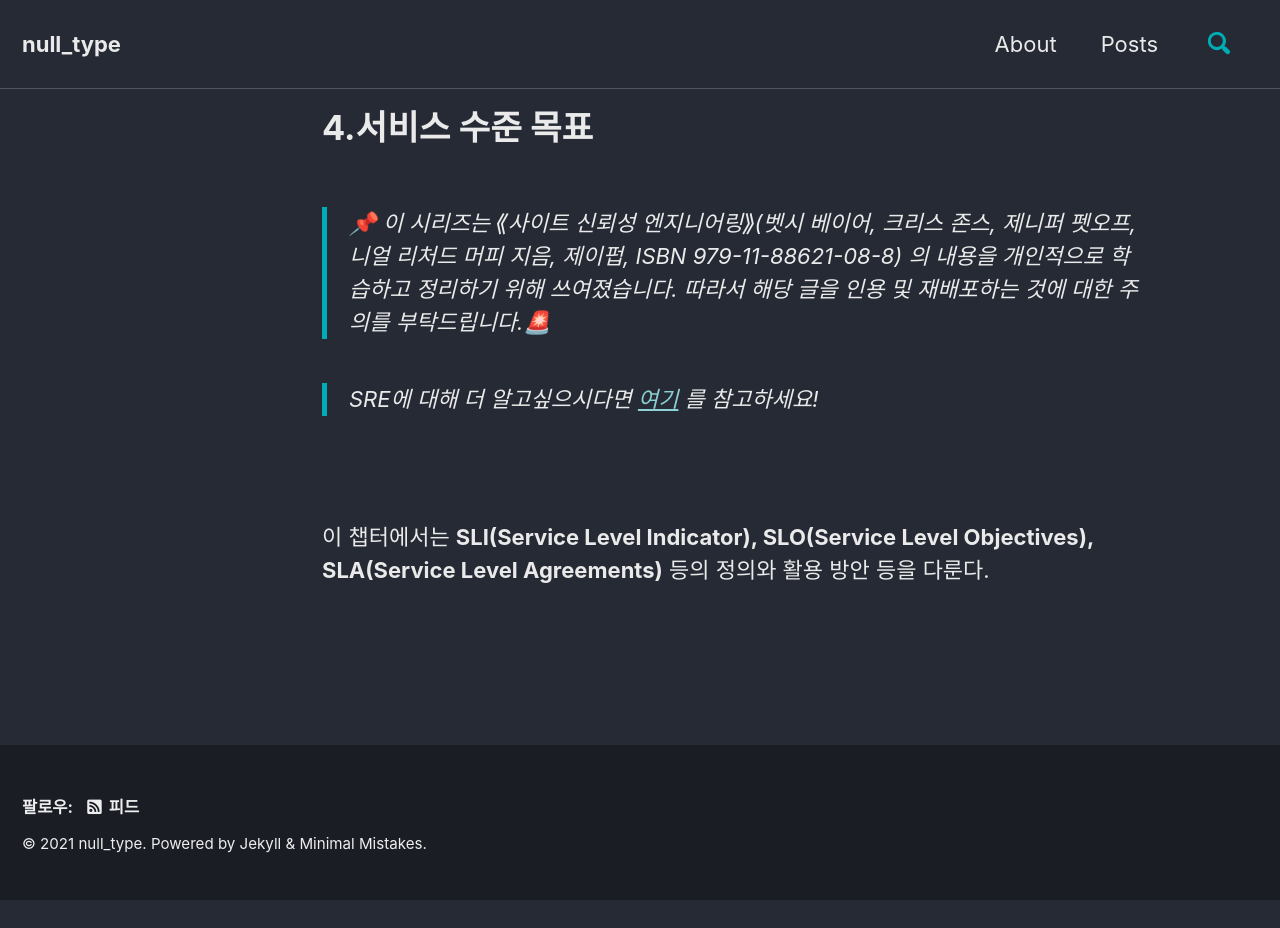
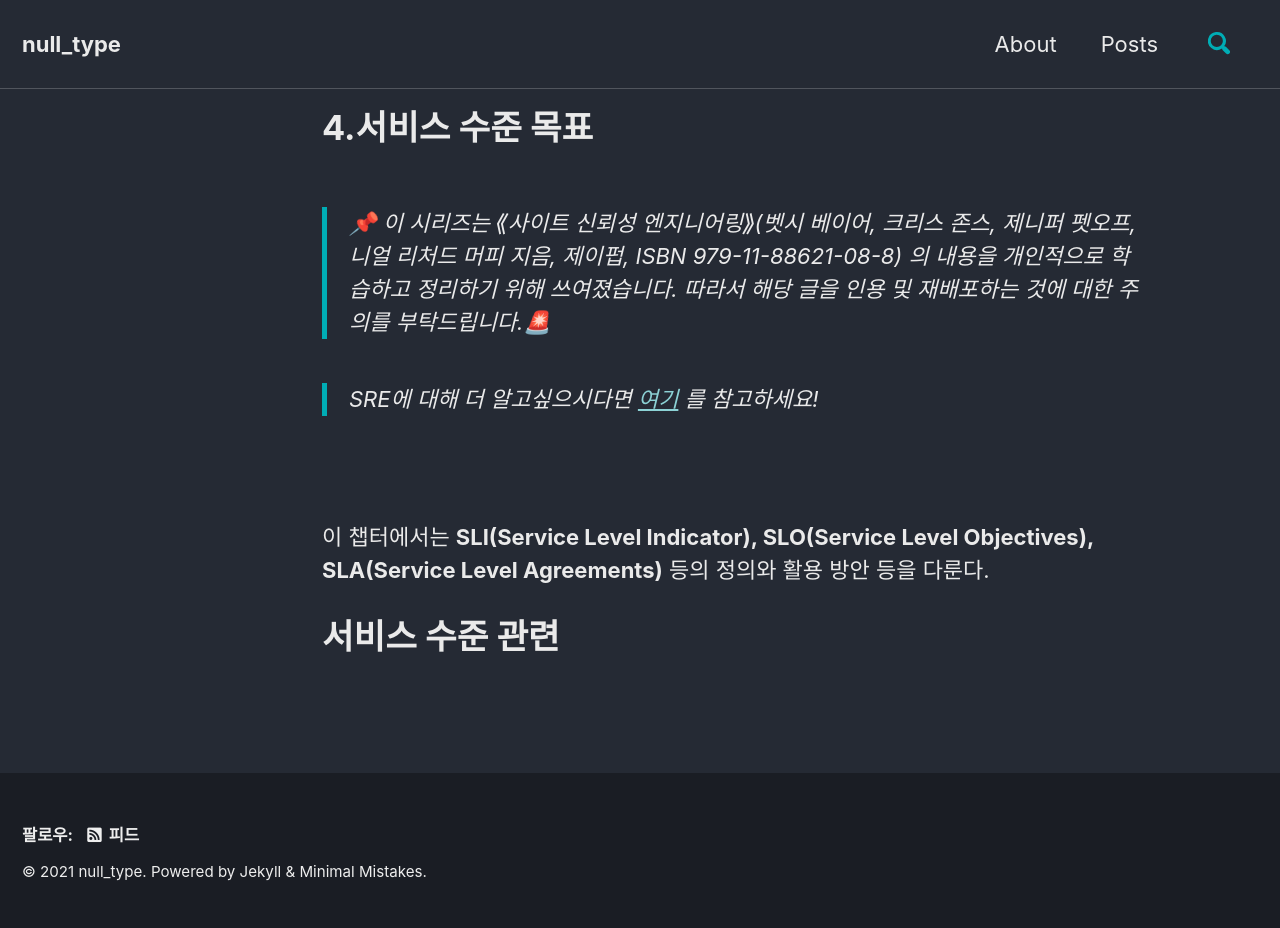
Before and after one commit to llunarian/llunarian.github.io, a Jekyll site: the page built from _posts/2021-01-25-SRE-4.서비스 수준 목표.md, in a window 1280 px wide. Built offline with Jekyll 4.4.1, drawn with Linux system fonts in a browser that asks for light colours; cached includes are drawn as plain includes; comment, search, counter and statistics services are not loaded; before the commit the page ends 900 px from its top, so only the background shows below that.

Commit message:
Update 2021-01-25-SRE-4.서비스 수준 목표.md

```diff
--- a/_posts/2021-01-25-SRE-4.서비스 수준 목표.md
+++ b/_posts/2021-01-25-SRE-4.서비스 수준 목표.md
@@ -14,3 +14,5 @@ category: Site Reliability Engineering
 <br/>
 
 이 챕터에서는 **SLI(Service Level Indicator), SLO(Service Level Objectives), SLA(Service Level Agreements)** 등의 정의와 활용 방안 등을 다룬다.
+
+# 서비스 수준 관련
```
